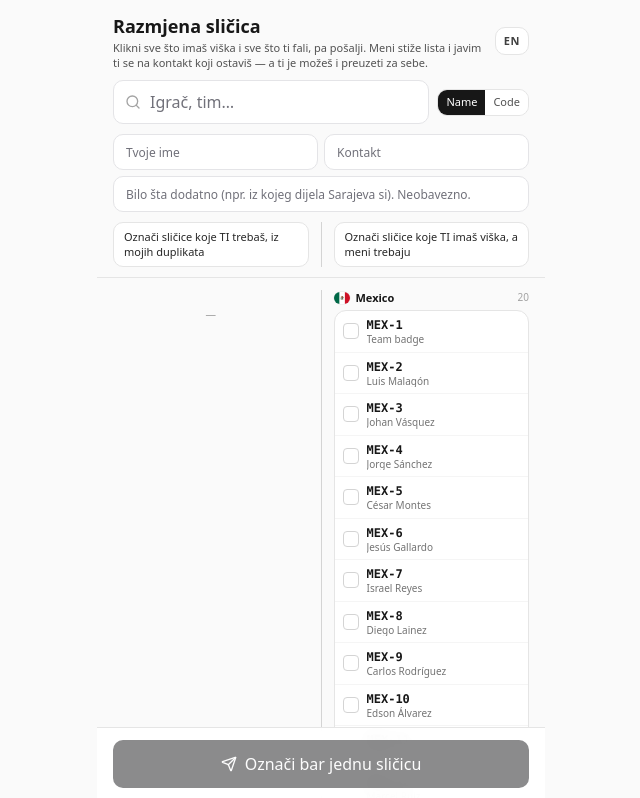
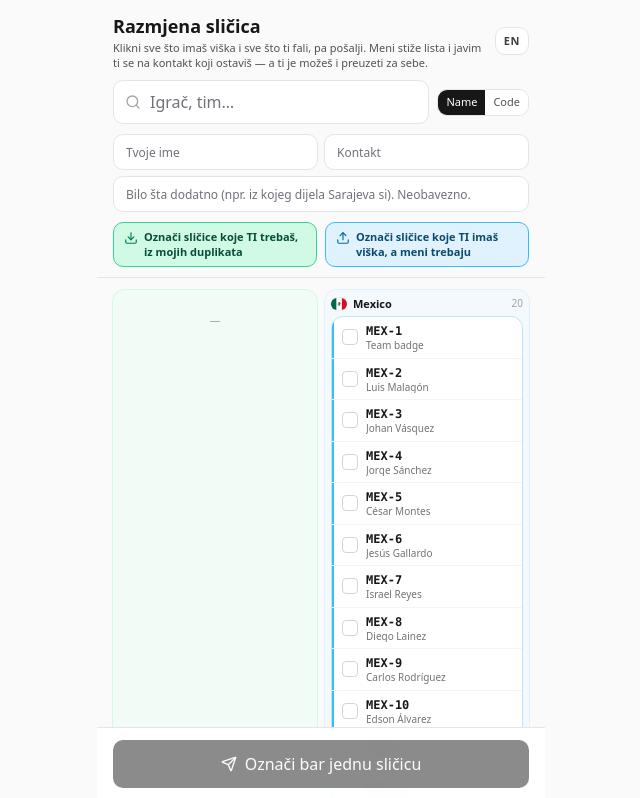
Before and after one commit to EnesCeman/panini, a React (Vite) app: page /players in a window 1280 px wide. Shown: the top 798 px of the page, without its empty margins (319-959 px from the left). Built offline with nearby package versions, Linux system fonts and the light colour scheme; no server answers; the database is empty.

Commit message:
Public landing: color-code give/take columns
Tint the left column emerald and the right column sky (header chip,
panel background, item left-edge accent, selected state) and add
Download/Upload icons to the headers so the give-vs-take direction
reads instantly.

```diff
--- a/src/pages/PublicLanding.tsx
+++ b/src/pages/PublicLanding.tsx
@@ -1,4 +1,4 @@
-import { Check, Send } from 'lucide-react'
+import { Check, Download, Send, Upload } from 'lucide-react'
 import { useMemo, useRef, useState } from 'react'
 import { CodeSearchInput } from '@/components/CodeSearchInput'
 import { Flag } from '@/components/Flag'
@@ -185,10 +185,17 @@ export function PublicLanding() {
         />
 
         {!bothEmpty && (
-          <div className="grid grid-cols-[minmax(0,1fr)_1px_minmax(0,1fr)] gap-3">
-            <ColumnHeader title={t('public.col.iNeed')} count={selectedNeed.size} />
-            <div className="bg-neutral-300" aria-hidden />
-            <ColumnHeader title={t('public.col.iHave')} count={selectedHave.size} />
+          <div className="grid grid-cols-2 gap-2">
+            <ColumnHeader
+              title={t('public.col.iNeed')}
+              count={selectedNeed.size}
+              tone="iNeed"
+            />
+            <ColumnHeader
+              title={t('public.col.iHave')}
+              count={selectedHave.size}
+              tone="iHave"
+            />
           </div>
         )}
       </div>
@@ -199,18 +206,19 @@ export function PublicLanding() {
             {adminMissing.length === 0 ? t('public.albumComplete') : t('public.noDoubles')}
           </div>
         ) : (
-          <div className="grid grid-cols-[minmax(0,1fr)_1px_minmax(0,1fr)] gap-3">
+          <div className="grid grid-cols-2 gap-2">
             <ColumnList
               groups={needGroups}
               selected={selectedNeed}
               onToggle={toggleNeed}
               showSpareCount
+              tone="iNeed"
             />
-            <div className="bg-neutral-300" aria-hidden />
             <ColumnList
               groups={haveGroups}
               selected={selectedHave}
               onToggle={toggleHave}
+              tone="iHave"
             />
           </div>
         )}
@@ -289,12 +297,78 @@ function ContactSection({
   )
 }
 
-function ColumnHeader({ title, count }: { title: string; count: number }) {
+type ColumnTone = 'iNeed' | 'iHave'
+
+const TONE_STYLES: Record<
+  ColumnTone,
+  {
+    Icon: typeof Download
+    header: string
+    headerText: string
+    headerIcon: string
+    countBadge: string
+    panel: string
+    listBorder: string
+    itemAccent: string
+    itemSelected: string
+    checkboxOn: string
+  }
+> = {
+  iNeed: {
+    Icon: Download,
+    header: 'border-emerald-400 bg-emerald-100',
+    headerText: 'text-emerald-900',
+    headerIcon: 'text-emerald-700',
+    countBadge: 'bg-emerald-600',
+    panel: 'bg-emerald-50/60 ring-1 ring-emerald-100',
+    listBorder: 'border-emerald-200',
+    itemAccent: 'border-l-emerald-400',
+    itemSelected: 'bg-emerald-100',
+    checkboxOn: 'border-emerald-600 bg-emerald-600',
+  },
+  iHave: {
+    Icon: Upload,
+    header: 'border-sky-400 bg-sky-100',
+    headerText: 'text-sky-900',
+    headerIcon: 'text-sky-700',
+    countBadge: 'bg-sky-600',
+    panel: 'bg-sky-50/60 ring-1 ring-sky-100',
+    listBorder: 'border-sky-200',
+    itemAccent: 'border-l-sky-400',
+    itemSelected: 'bg-sky-100',
+    checkboxOn: 'border-sky-600 bg-sky-600',
+  },
+}
+
+function ColumnHeader({
+  title,
+  count,
+  tone,
+}: {
+  title: string
+  count: number
+  tone: ColumnTone
+}) {
+  const s = TONE_STYLES[tone]
+  const Icon = s.Icon
   return (
-    <div className="flex items-start justify-between gap-1.5 rounded-md border border-neutral-200 bg-white px-2.5 py-1.5">
-      <p className="text-[11px] font-medium leading-snug text-neutral-800">{title}</p>
+    <div
+      className={cn(
+        'flex items-start gap-1.5 rounded-md border px-2.5 py-1.5',
+        s.header,
+      )}
+    >
+      <Icon className={cn('mt-0.5 h-3.5 w-3.5 shrink-0', s.headerIcon)} />
+      <p className={cn('flex-1 text-[11px] font-semibold leading-snug', s.headerText)}>
+        {title}
+      </p>
       {count > 0 && (
-        <span className="inline-flex h-5 min-w-5 shrink-0 items-center justify-center rounded-full bg-emerald-600 px-1 text-[10px] font-bold text-white">
+        <span
+          className={cn(
+            'inline-flex h-5 min-w-5 shrink-0 items-center justify-center rounded-full px-1 text-[10px] font-bold text-white',
+            s.countBadge,
+          )}
+        >
           {count}
         </span>
       )}
@@ -307,14 +381,17 @@ function ColumnList({
   selected,
   onToggle,
   showSpareCount,
+  tone,
 }: {
   groups: { team: Team; items: Item[] }[]
   selected: Set<string>
   onToggle: (code: string) => void
   showSpareCount?: boolean
+  tone: ColumnTone
 }) {
+  const s = TONE_STYLES[tone]
   return (
-    <div className="flex min-w-0 flex-col gap-2.5">
+    <div className={cn('flex min-w-0 flex-col gap-2.5 rounded-lg p-1.5', s.panel)}>
       {groups.length === 0 ? (
         <p className="py-4 text-center text-[11px] italic text-neutral-400">—</p>
       ) : (
@@ -329,7 +406,12 @@ function ColumnList({
                 {items.length}
               </span>
             </div>
-            <ul className="overflow-hidden rounded-lg border border-neutral-200 bg-white">
+            <ul
+              className={cn(
+                'overflow-hidden rounded-lg border bg-white',
+                s.listBorder,
+              )}
+            >
               {items.map((it, idx) => {
                 const isSelected = selected.has(it.code)
                 const label = labelFor(it.code, it.num, it.name)
@@ -344,15 +426,16 @@ function ColumnList({
                       type="button"
                       onClick={() => onToggle(it.code)}
                       className={cn(
-                        'flex w-full items-center gap-2 px-2 py-1.5 text-left active:bg-neutral-50',
-                        isSelected && 'bg-emerald-50',
+                        'flex w-full items-center gap-2 border-l-2 px-2 py-1.5 text-left',
+                        isSelected ? s.itemSelected : 'active:bg-neutral-50',
+                        s.itemAccent,
                       )}
                     >
                       <span
                         className={cn(
                           'flex h-4 w-4 shrink-0 items-center justify-center rounded border',
                           isSelected
-                            ? 'border-emerald-600 bg-emerald-600 text-white'
+                            ? cn('text-white', s.checkboxOn)
                             : 'border-neutral-300 bg-white',
                         )}
                       >
```
